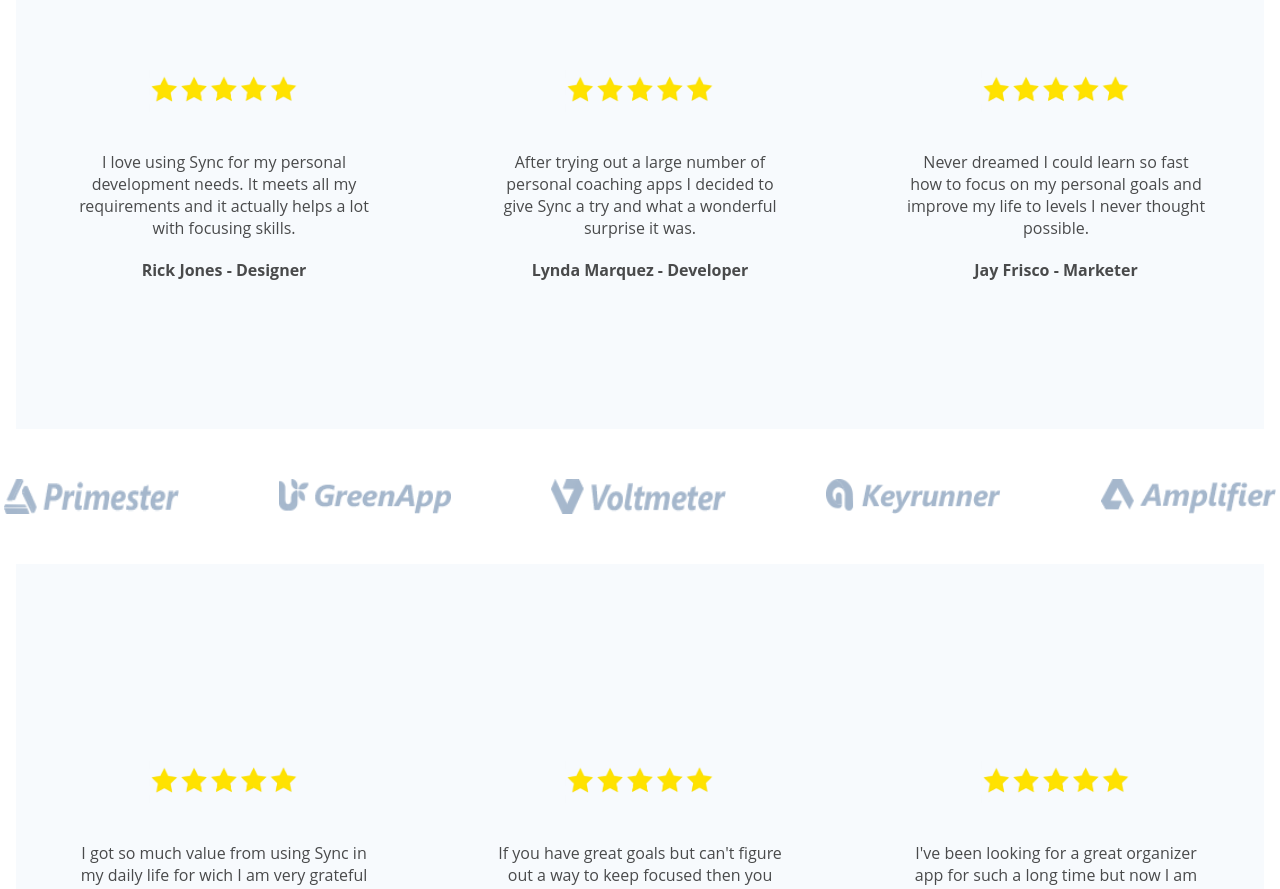
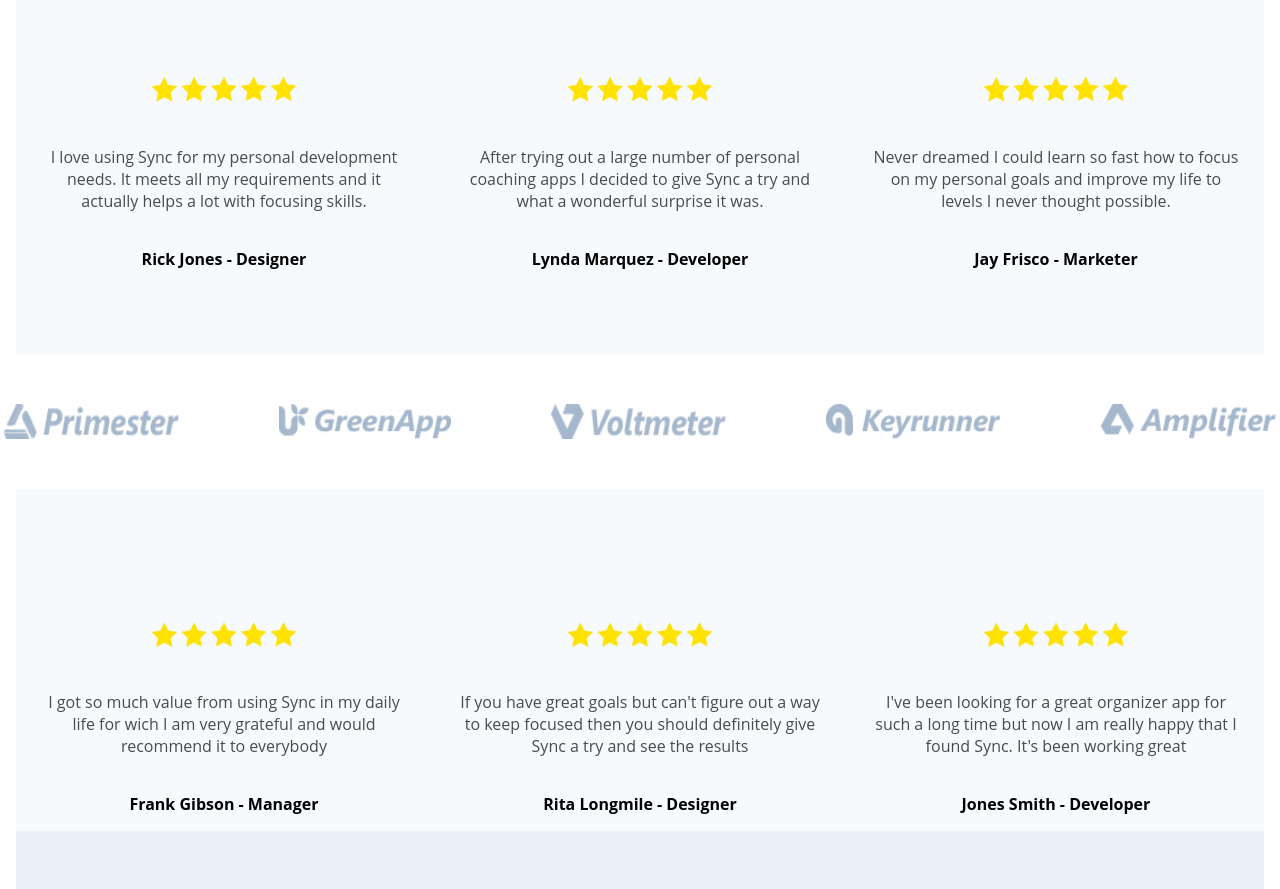
Before and after one commit to carmenb2020/ReplicaVue, a Vue app in the folder vue-project/: page / in a window 1280 px wide. Shown: the part 3186-4075 px from the top of the page. Built offline with nearby package versions, Linux system fonts and the light colour scheme.

Commit message:
Customer logos added.

```diff
--- a/vue-project/src/App.vue
+++ b/vue-project/src/App.vue
@@ -4,6 +4,7 @@
   import LiAButton from './components/LiAButton.vue'
   import SquareButton from './components/SquareButton.vue'
   import HappyUsers from './components/HappyUsers.vue'
+  import Review from './components/ReviewSection.vue'
 </script>
 
 <template>
@@ -150,71 +151,9 @@
 
     </section>
 
-    <section class="section-user">
-      <h2>User Testimonials</h2>
-
-      <div class="section-user__rick">
-        <img class="section-user__rick__img" src="./assets/Images/iconoEstrellasFix.png" alt="icono valoraciones" />
-        <p class="section-user__rick__p">
-          I love using Sync for my personal development needs. It meets all my
-          requirements and it actually helps a lot with focusing skills.
-        </p>
-        <p class="section-user__rick__p"><strong>Rick Jones - Designer</strong></p>
-      </div>
-
-      <div class="section-user__lynda">
-        <img class="section-user__lynda__img class=" src="./assets/Images/iconoEstrellasFix.png" alt="icono valoraciones" />
-        <p class="section-user__lynda__p">
-          After trying out a large number of personal coaching apps I decided
-          to give Sync a try and what a wonderful surprise it was.
-        </p>
-        <p class="section-user__lynda__p"><strong>Lynda Marquez - Developer</strong></p>
-      </div>
-
-      <div class="section-user__jay">
-        <img class="section-user__jay__img" src="./assets/Images/iconoEstrellasFix.png" alt="icono valoraciones" />
-        <p class="section-user__jay__p">
-          Never dreamed I could learn so fast how to focus on my personal
-          goals and improve my life to levels I never thought possible.
-        </p>
-        <p class="section-user__jay__p"><strong>Jay Frisco - Marketer</strong></p>
-      </div>
-
-      <div class="section-user__customers">
-    	<img class="section-user__customers__img" src="./assets/Images/customer-logo-1.png" alt="customer logo 1" />
-    	<img class="section-user__customers__img" src="./assets/Images/customer-logo-2.png" alt="customer logo 2" />
-    	<img class="section-user__customers__img" src="./assets/Images/customer-logo-3.png" alt="customer logo 3" />
-    	<img class="section-user__customers__img" src="./assets/Images/customer-logo-4.png" alt="customer logo 4" />
-    	<img class="section-user__customers__img" src="./assets/Images/customer-logo-5.png" alt="customer logo 5" />
-      </div>
-
-      <div class="section-user__frank">
-        <img class="section-user__frank__img" src="./assets/Images/iconoEstrellasFix.png" alt="icono valoraciones" />
-        <p class="section-user__frank__p">
-          I got so much value from using Sync in my daily life for wich I am
-          very grateful and would recommend it to everybody
-        </p>
-        <p class="section-user__frank__p"><strong>Frank Gibson - Manager</strong></p>
-      </div>
-
-      <div class="section-user__rita">
-        <img class="section-user__rita__img" src="./assets/Images/iconoEstrellasFix.png" alt="icono valoraciones" />
-        <p class="section-user__rita__p">
-          If you have great goals but can't figure out a way to keep focused
-          then you should definitely give Sync a try and see the results
-        </p>
-        <p class="section-user__rita__p"><strong>Rita Longmile - Designer</strong></p>
-      </div>
-
-      <div class="section-user__jones">
-        <img class="section-user__jones__img" src="./assets/Images/iconoEstrellasFix.png" alt="icono valoraciones" />
-        <p class="section-user__jones__p">
-          I've been looking for a great organizer app for such a long time but
-          now I am really happy that I found Sync. It's been working great
-        </p>
-        <p class="section-user__jones__p"><strong>Jones Smith - Developer</strong></p>
-      </div>
-    </section>
+    <Review :optionA="true" />
+    <Review :imgs="true" />
+	<Review :optionB="true" />
 
     <section class="section-numbers">
       <HappyUsers propClass="section-numbers__container section-numbers__users" srcPath="src/assets/Images/usersIconFix.png" pCount="350" pCountClass="section-numbers__container__number" pMsg="Happy Users"/>
@@ -689,164 +628,9 @@ h1 {
     transition: all 0.2s;
 }
 
-.section-user {
-    display: grid;
-    grid-template-columns: repeat(3, 1fr);
-    background-color: #f7fafd;
-}
-
 .check-icon {
 filter: invert(56%) sepia(95%) saturate(370%) hue-rotate(111deg)
     brightness(96%) contrast(93%);
-}
-
-.section-user {
-    font-size: 16px;
-}
-
-.section-user p {
-    width: 300px;
-}
-
-.section-user h2 {
-    grid-column: 2;
-    font-size: 2.75rem;
-    margin: auto auto;
-    padding-top: 20px;
-}
-
-.section-user__rick {
-    grid-row: 2;
-    width: 336px;
-    height: 180px;
-    text-align: center;
-    padding-top: 50px;
-margin: 0 auto;
-}
-
-.section-user__rick__p {
-    margin: 0 auto;
-    opacity: 0.7;
-    padding-top: 20px;
-}
-
-.section-user__rick__img {
-    width: 150px;
-}
-
-.section-user__lynda {
-    grid-row: 2;
-    grid-column: 2;
-    width: 336px;
-    height: 180px;
-    text-align: center;
-    padding-top: 50px;
-    margin: 0 auto;
-}
-
-.section-user__lynda__p {
-    margin: 0 auto;
-    opacity: 0.7;
-    padding-top: 20px;
-}
-
-.section-user__lynda__img {
-    width: 150px;
-}
-
-.section-user__jay {
-    grid-row: 2;
-    width: 336px;
-    height: 180px;
-    text-align: center;
-    padding-top: 50px;
-    margin: 0 auto;
-}
-
-.section-user__jay__p {
-    margin: 0 auto;
-    opacity: 0.7;
-    padding-top: 20px;
-}
-
-.section-user__jay__img {
-    width: 150px;
-}
-
-.section-user__customers {
-    display: flex;
-    justify-content: center;
-    width: 1110px;
-    height: 111px;
-    margin: 200px auto;
-    align-items: center;
-    grid-row: 3;
-    grid-column: 1 / 4;
-    background-color: #fff;
-}
-
-.section-user__customers__img {
-    width: 175px;
-    height: 35px;
-    padding: 50px;
-    background-color: #fff;
-}
-
-.section-user__frank {
-    grid-column: 1;
-    grid-row: 4;
-    width: 336px;
-    height: 180px;
-    text-align: center;
-    margin: 0 auto;
-}
-
-.section-user__frank__p {
-    margin: 0 auto;
-    opacity: 0.7;
-    padding-top: 20px;
-}
-
-.section-user__frank__img {
-    width: 150px;
-}
-
-.section-user__rita {
-    grid-column: 2;
-    grid-row: 4;
-    width: 336px;
-    height: 180px;
-    text-align: center;
-    padding-bottom: 100px;
-    margin: 0 auto;
-}
-
-.section-user__rita__p {
-    margin: 0 auto;
-    opacity: 0.7;
-    padding-top: 20px;
-}
-
-.section-user__rita__img {
-    width: 150px;
-}
-
-.section-user__jones {
-    grid-row: 4;
-    width: 336px;
-    height: 180px;
-    text-align: center;
-    margin: 0 auto;
-}
-
-.section-user__jones__p {
-    margin: 0 auto;
-    opacity: 0.7;
-    padding-top: 20px;
-}
-
-.section-user__jones__img {
-    width: 150px;
 }
 
 .section-numbers {
--- a/vue-project/src/components/ReviewSection.vue
+++ b/vue-project/src/components/ReviewSection.vue
@@ -9,6 +9,10 @@ defineProps(
 			default: false,
 		},
 		optionB: {
+			type: Boolean,
+			default: false,
+		},
+		imgs: {
 			type: Boolean,
 			default: false,
 		}
@@ -46,6 +50,13 @@ const	reviewsB = ref([
 			<p class="user-name"><strong>{{ review.name }}</strong></p>
     	</div>
 	</section>
+	<div v-if="imgs" class="section-user__customers">
+    	<img class="section-user__customers__img" src="../assets/Images/customer-logo-1.png" alt="customer logo 1" />
+    	<img class="section-user__customers__img" src="../assets/Images/customer-logo-2.png" alt="customer logo 2" />
+    	<img class="section-user__customers__img" src="../assets/Images/customer-logo-3.png" alt="customer logo 3" />
+    	<img class="section-user__customers__img" src="../assets/Images/customer-logo-4.png" alt="customer logo 4" />
+    	<img class="section-user__customers__img" src="../assets/Images/customer-logo-5.png" alt="customer logo 5" />
+      </div>
 	<section class="review-section" v-if="optionB">
 		<div class="user-review-div" v-for="review in reviewsB" :key="review.id">
 			<img class="user-review-img" src="../assets/Images/iconoEstrellasFix.png" alt="review icon" />
@@ -85,4 +96,23 @@ const	reviewsB = ref([
     padding: 20px;
 }
 
+.section-user__customers {
+    display: flex;
+    justify-content: center;
+    width: 100%;
+    height: 111px;
+    margin: 5rem auto;
+    align-items: center;
+    grid-row: 3;
+    grid-column: 1 / 4;
+    background-color: #fff;
+}
+
+.section-user__customers__img {
+    width: 175px;
+    height: 35px;
+    padding: 50px;
+    background-color: #fff;
+}
+
 </style>
```
